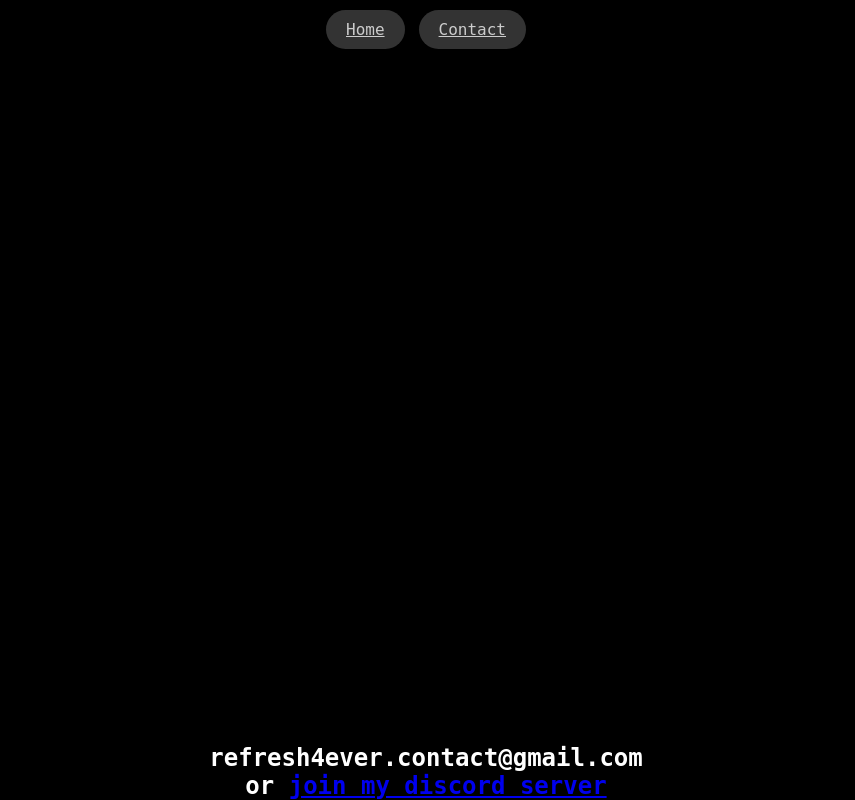
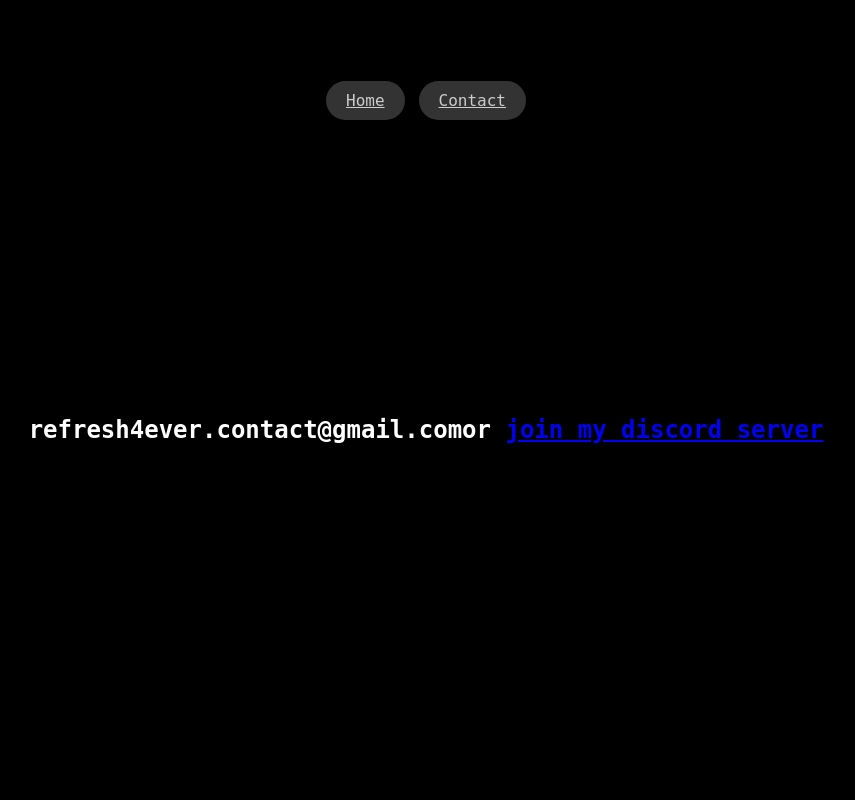
Before and after one commit to 9stown/9stown.github.io, a PHP site: page /contact.html in a window 1280 px wide. Shown: the whole page, without its empty margins (214-1069 px from the left). Run offline with PHP 8.4, Linux system fonts and the light colour scheme.

Commit message:
Update style.css

```diff
--- a/style.css
+++ b/style.css
@@ -11,7 +11,7 @@
     display: flex;
     flex-direction: column;
     align-items: center;
-    justify-content: space-between;
+    justify-content: center;
     height: 100vh;
     text-align: center;
 }
@@ -44,10 +44,15 @@
 .main-content {
     font-size: 24px;
     font-weight: 600;
+    display: flex;
+    justify-content: center;
+    align-items: center;
+    height: calc(100vh - 200px);
 }
 
 .footer {
     margin-bottom: 50px;
+    text-align: center;
 }
 
 .footer p {
```
